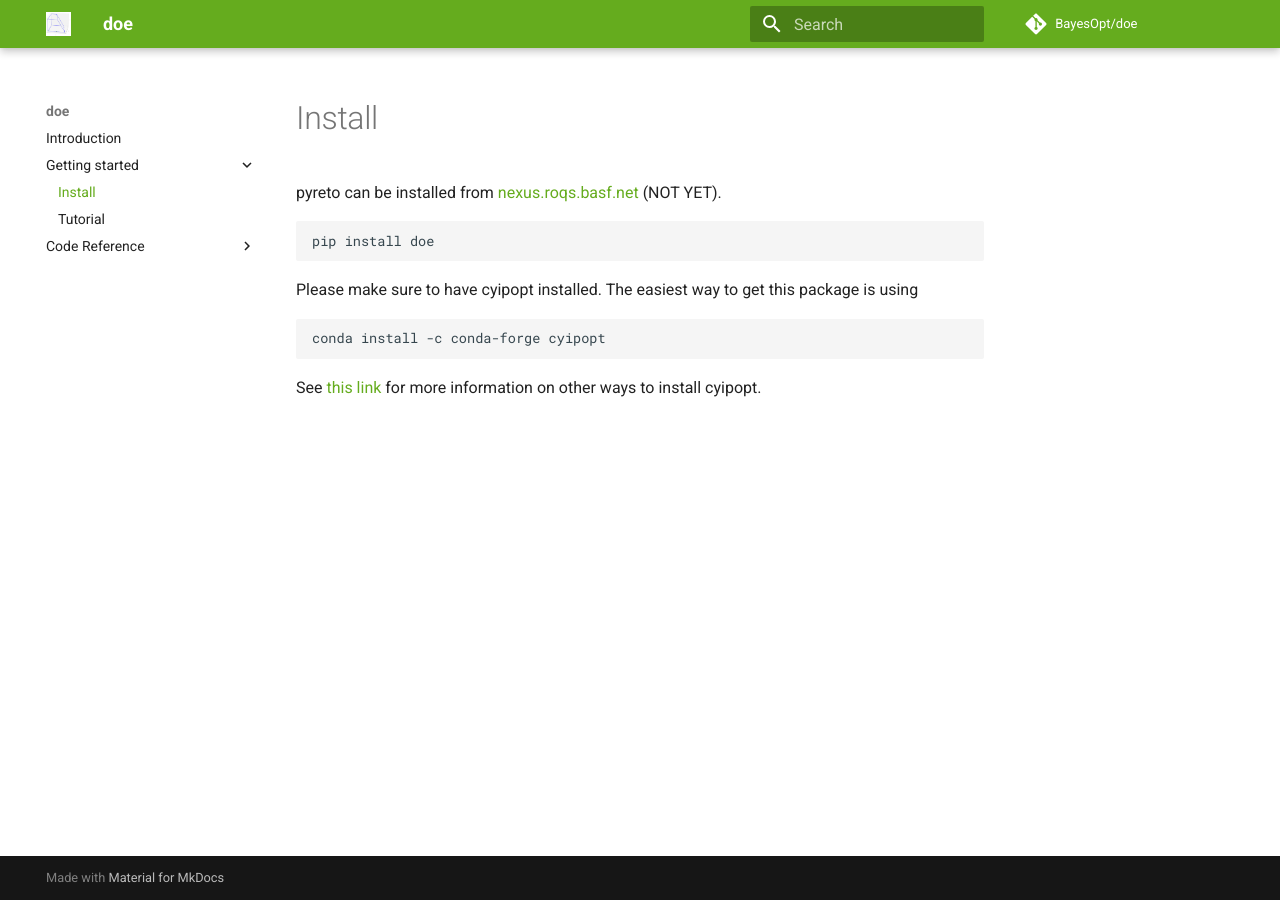
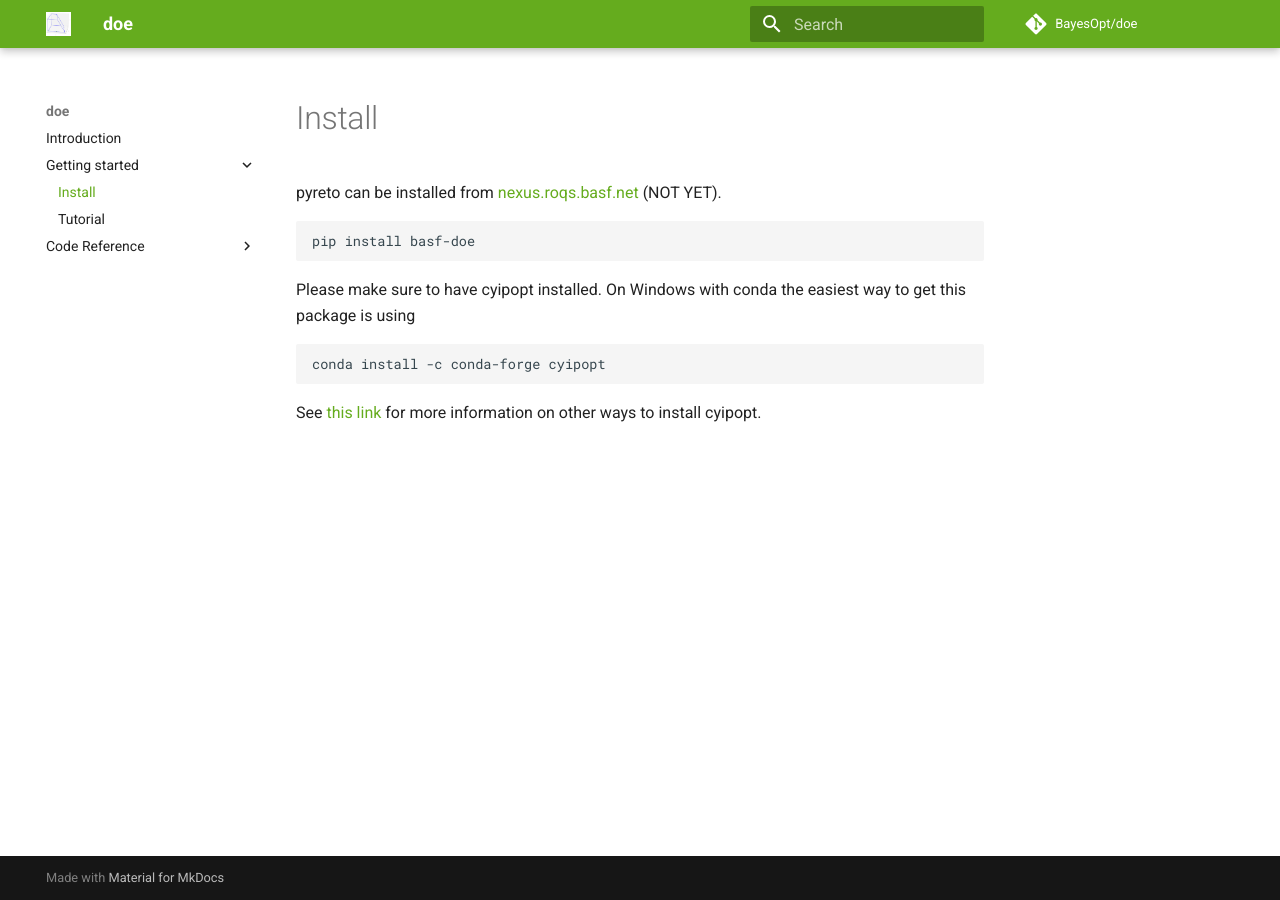
Before and after one commit to basf/doe, an MkDocs documentation site: the page built from docs/install.md, in a window 1280 px wide. Built offline with MkDocs 1.6.1 and Material for MkDocs 9.7.7, drawn with Linux system fonts in a browser that asks for light colours.

Commit message:
docs: update install instructions

````diff
--- a/docs/install.md
+++ b/docs/install.md
@@ -2,9 +2,10 @@
 
 pyreto can be installed from [nexus.roqs.basf.net](https://developer.docs.basf.net/setup/python/#configure) (NOT YET).
 ```
-pip install doe
+pip install basf-doe
 ```
-Please make sure to have cyipopt installed. The easiest way to get this package is using
+Please make sure to have cyipopt installed.
+On Windows with conda the easiest way to get this package is using
 ```
 conda install -c conda-forge cyipopt
 ```
````
